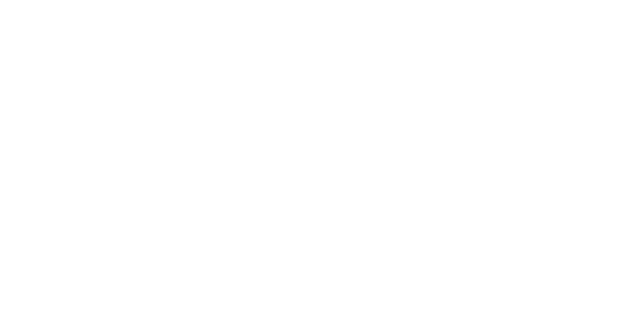
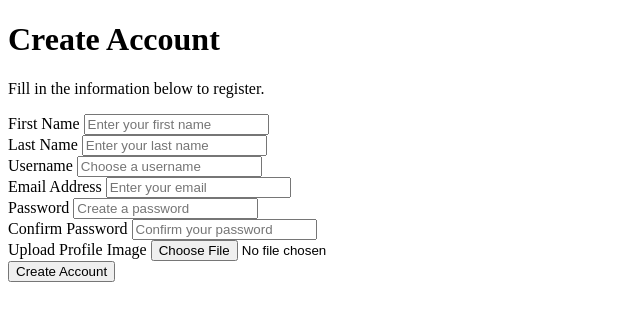
Before and after one commit to eliasmarga50-png/registration-form-validation, a plain HTML site: page index.html in a window 1280 px wide. Shown: the whole page, without its empty margins (0-640 px from the left). Drawn offline with Linux system fonts and the light colour scheme.

Commit message:
Build registration form HTML structure

```diff
--- a/index.html
+++ b/index.html
@@ -9,6 +9,59 @@
 </head>
 <body>
 
+    <div class="container">
+        <form id="registrationForm">
+            <h1>Create Account</h1>
+            <p>Fill in the information below to register.</p>
+
+            <div class="form-group">
+                <label for="firstName">First Name</label>
+                <input type="text" id="firstName" name="firstName" placeholder="Enter your first name">
+                <span class="error" id="firstNameError"></span>
+            </div>
+
+            <div class="form-group">
+                <label for="lastName">Last Name</label>
+                <input type="text" id="lastName" name="lastName" placeholder="Enter your last name">
+                <span class="error" id="lastNameError"></span>
+            </div>
+
+            <div class="form-group">
+                <label for="username">Username</label>
+                <input type="text" id="username" name="username" placeholder="Choose a username">
+                <span class="error" id="usernameError"></span>
+            </div>
+
+            <div class="form-group">
+                <label for="email">Email Address</label>
+                <input type="email" id="email" name="email" placeholder="Enter your email">
+                <span class="error" id="emailError"></span>
+            </div>
+
+            <div class="form-group">
+                <label for="password">Password</label>
+                <input type="password" id="password" name="password" placeholder="Create a password">
+                <span class="error" id="passwordError"></span>
+            </div>
+
+            <div class="form-group">
+                <label for="confirmPassword">Confirm Password</label>
+                <input type="password" id="confirmPassword" name="confirmPassword" placeholder="Confirm your password">
+                <span class="error" id="confirmPasswordError"></span>
+            </div>
+
+            <div class="form-group">
+                <label for="profileImage">Upload Profile Image</label>
+                <input type="file" id="profileImage" name="profileImage" accept=".png,.jpeg,.jpg">
+                <span class="error" id="profileImageError"></span>
+            </div>
+
+            <button type="submit">Create Account</button>
+
+            <div id="formMessage"></div>
+        </form>
+    </div>
+
     <script src="js/script.js"></script>
 </body>
 </html>
```
